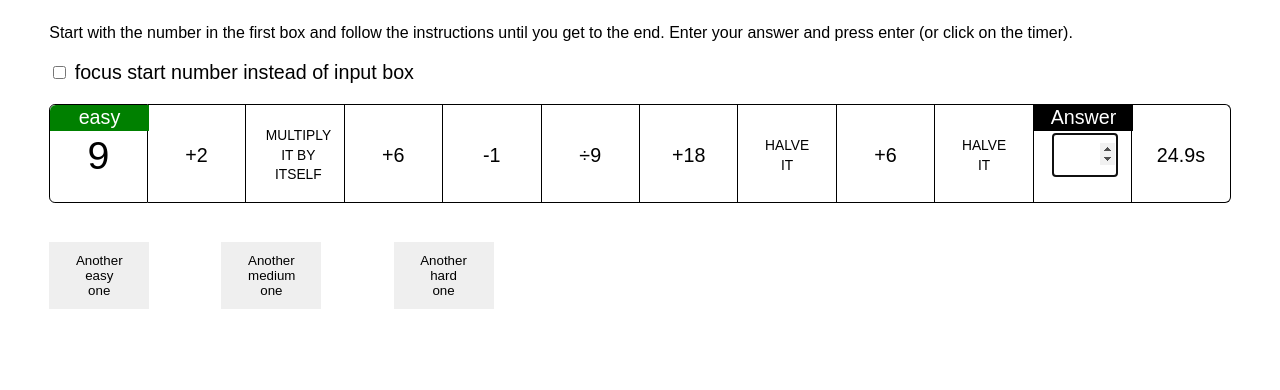
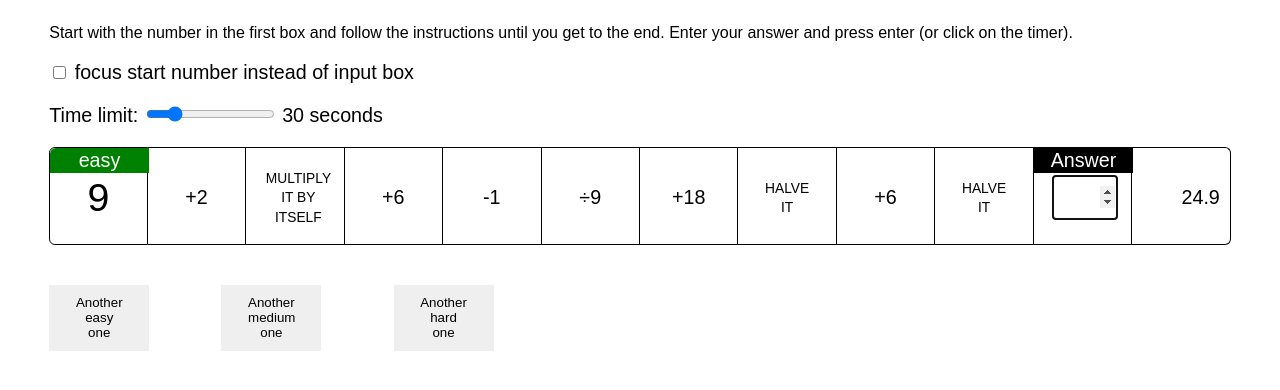
Before and after one commit to christianp/30secondchallenge, a plain HTML site: page index.html in a window 1280 px wide. Shown: the part 74-464 px from the top of the page. Drawn offline with Linux system fonts and the light colour scheme.

Commit message:
add an option to change the time limit

```diff
--- a/css/thing.css
+++ b/css/thing.css
@@ -115,6 +115,15 @@ body {
     font-size: 2em;
 }
 
+.challenge .time .text {
+    text-align: right;
+    width: 100%;
+}
+
+.challenge .time {
+    padding: 1rem 0.5rem;
+}
+
 .challenge.correct .result {
 	background-color: lightgreen;
 }
--- a/index.html
+++ b/index.html
@@ -16,7 +16,10 @@
 		<p class="instructions">
 			Start with the number in the first box and follow the instructions until you get to the end. Enter your answer and press enter (or click on the timer).
 		</p>
-		<p><label><input type="checkbox" id="focus_toggle"> focus start number instead of input box</label></p>
+		<div id="options">
+			<p><label><input type="checkbox" id="focus_toggle"> focus start number instead of input box</label></p>
+			<p><label>Time limit: <input type="range" min="1" max="27" value="6" id="time_limit"></label> <span id="time_limit-display"></span></p>
+		</div>
 
 		<ul id="challenges"></ul>
 
--- a/js/thing.js
+++ b/js/thing.js
@@ -1,11 +1,26 @@
 function randrange(a,b) {
 	return Math.floor(Math.random()*(b-a)+a);
 }
+function zfill(n,l) {
+	n += '';
+	while(n.length<l) {
+		n='0'+n;
+	}
+	return n;
+}
 
 function show_time(t) {
+	if(t==Infinity) {
+		return '';
+	}
 	var tenths = Math.floor(t*10) % 10;
-	var seconds = Math.floor(t);
-	return seconds+'.'+tenths+'s'
+	var seconds = Math.floor(t)%60;
+	var minutes = Math.floor((t-seconds)/60);
+	var out = zfill(seconds,2)+'.'+tenths;
+	if(minutes>=1) {
+		out = zfill(minutes,2)+':'+out;
+	}
+	return out;
 }
 
 var superscripts = "⁰¹²³⁴⁵⁶⁷⁸⁹";
@@ -199,8 +214,31 @@ var levels = {
 	]}
 }
 
-function Challenge(difficulty) {
-	this.difficulty = difficulty
+var times = [
+	[12,function(i){return 5*i}, function(i,s) {return s+' seconds'}],
+	[5, function(i){return 10*i+60}, function(i,s) {return s+' seconds'}],
+	[9, function(i){return 60*(i+1)}, function(i,s) {return (i+1)+' minutes'}],
+	[1, function(i){return Infinity}, function() {return '∞'}]
+];
+
+function invert_time(s) {
+	var t = 0;
+	for(var i=0;i<times.length;i++) {
+		if(times[i][1](times[i][0]) >= s) {
+			for(var j=1;j<=times[i][0];j++) {
+				if(times[i][1](j)>=s) {
+					return j+t;
+				}
+			}
+		}
+		t += times[i][0];
+	}
+}
+
+
+function Challenge(difficulty,time_limit) {
+	this.difficulty = difficulty;
+	this.time_limit = time_limit;
 	this.level = levels[this.difficulty];
 
 	while(!this.moves) {
@@ -235,7 +273,7 @@ Challenge.prototype = {
 		this.moves = moves;
 		this.result = n;
 		this.time = new Date();
-		this.time_remaining = this.time_available = 30;
+		this.time_remaining = this.time_limit;
 	},
 
 	make_html: function() {
@@ -326,12 +364,26 @@ function Game() {
 }
 Game.prototype = {
 	version: 1,
+	time_limit: 30,
+
+	set_time_limit: function(i) {
+		for(var j=0;j<times.length;j++) {
+			if(i<=times[j][0]) {
+				var s = times[j][1](i);
+				$('#time_limit-display').text(times[j][2](i,s));
+				this.time_limit = s;
+				break;
+			} else {
+				i -= times[j][0];
+			}
+		}
+	},
 
 	new_challenge: function() {
 		if(this.current_challenge && this.current_challenge.correct===undefined) {
 			this.current_challenge.end(false);
 		}
-		var c = this.current_challenge = new Challenge(this.difficulty);
+		var c = this.current_challenge = new Challenge(this.difficulty,this.time_limit);
 		$('#challenges').append(c.html);
 		switch(this.focus) {
 		case 'answer':
@@ -343,6 +395,7 @@ Game.prototype = {
 		}
 		window.scrollTo(0,c.html.offset().top);
 	},
+
 	end_game: function() {
 		var c = this.current_challenge;
 		var score = this.scores[c.difficulty];
@@ -352,7 +405,7 @@ Game.prototype = {
 		if(c.correct) {
 			score.correct += 1;
 			score.streak += 1;
-			score.total_time += c.time_available - c.time_remaining;
+			score.total_time += c.time_limit - c.time_remaining;
 			score.average_time = score.total_time/score.correct;
 		} else {
 			score.streak = 0;
@@ -378,6 +431,7 @@ Game.prototype = {
 		}
 		this.scores = data.scores;
 		this.difficulty = data.difficulty;
+		this.time_limit = data.time_limit;
 
 		for(var difficulty in this.scores) {
 			this.summarise(difficulty);
@@ -392,7 +446,8 @@ Game.prototype = {
 		var data = {
 			version: this.version,
 			scores: this.scores,
-			difficulty: this.difficulty
+			difficulty: this.difficulty,
+			time_limit: this.time_limit
 		}
 
 		localStorage.thirtysecondchallenge = JSON.stringify(data);
@@ -409,6 +464,10 @@ $(document).ready(function() {
 	$('#focus_toggle').on('change',function() {
 		game.focus = $(this).prop('checked') ? 'start' : 'input';
 	});
+	$('#time_limit').on('input',function() {
+		game.set_time_limit($(this).val());
+		game.save();
+	}).val(invert_time(game.time_limit)).trigger('input');
 	game.new_challenge();
 });
 
```
